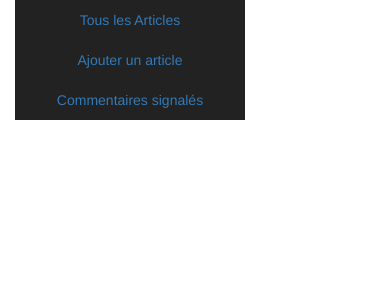
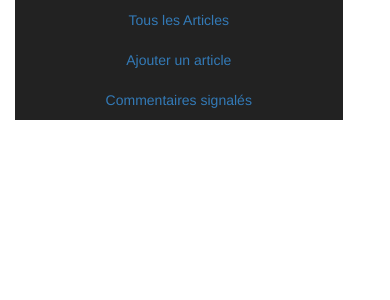
Before and after one commit to mintraK/Projet4-OC, a PHP site: template admin/view/menuverticale.php in a window 390 px wide. Shown: the top 300 px of the page. Run offline with PHP 8.4, Linux system fonts and the light colour scheme; the template is opened without the code that fills it, so the values that code supplies are empty; some libraries are stand-ins or nearby versions.

Commit message:
admin/view/menuverticale.php modifier des colonnes: Bootstrap

```diff
--- a/admin/view/menuverticale.php
+++ b/admin/view/menuverticale.php
@@ -1,6 +1,6 @@
 
 
-    <div class="col-xs-8 col-sm-8 col-md-3 col-lg-3 ">
+    <div class="col-xs-11 col-sm-11 col-md-3 col-lg-3 ">
                 <ul class="nav navbar-inverse  flex-column text-center">
                      <li class="nav-item ">
                          <a class="nav-link active" href="index.php">Tous les Articles</a>
```
